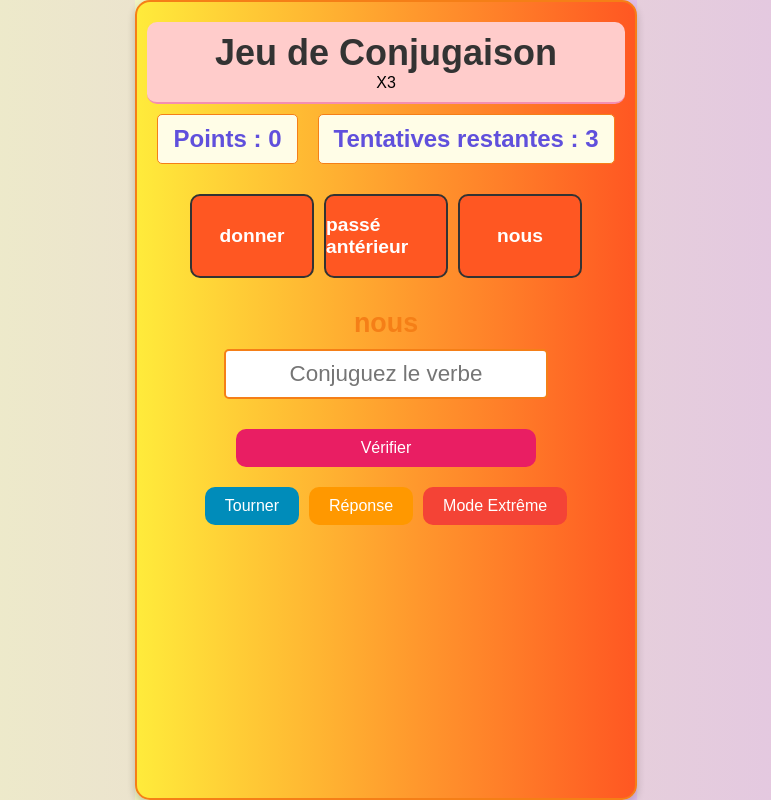
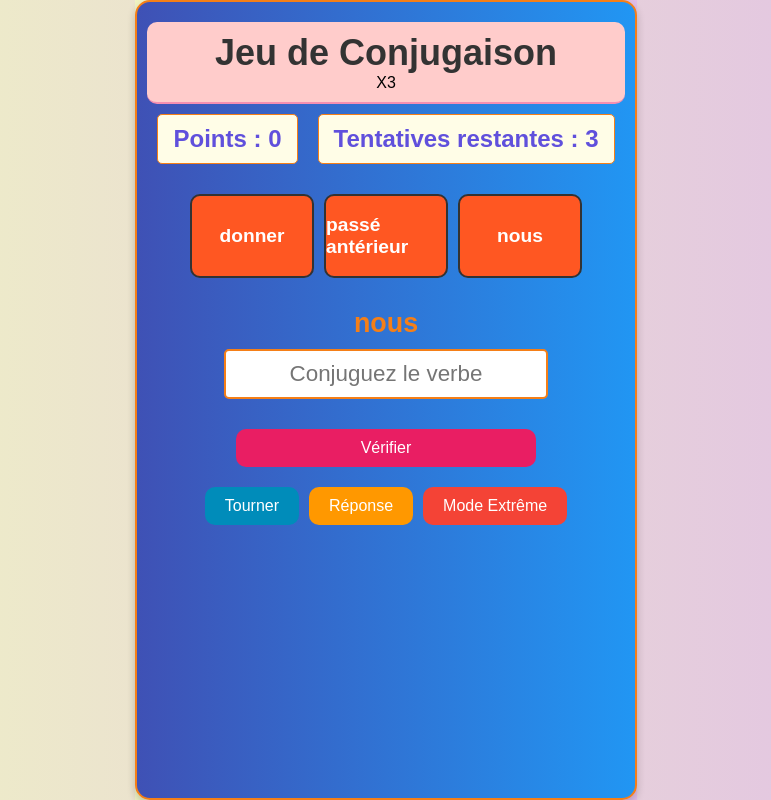
Before and after one commit to Julien-DRANE/Conjugafon-2, a plain HTML site: page index.html in a window 1280 px wide. Both pictures are taken after a click on the button "Mode Extrême". Shown: the whole page, without its empty margins (254-1025 px from the left). Drawn offline with Linux system fonts and the light colour scheme.

Commit message:
Update styles.css

```diff
--- a/styles.css
+++ b/styles.css
@@ -246,7 +246,7 @@ button {
 
 /* Mode Extrême */
 .extreme-mode {
-    background: linear-gradient(to right, #ffeb3b, #ff5722);
+    background: linear-gradient(to right, #3f51b5, #2196f3);
     transition: background 0.5s;
 }
 
```
